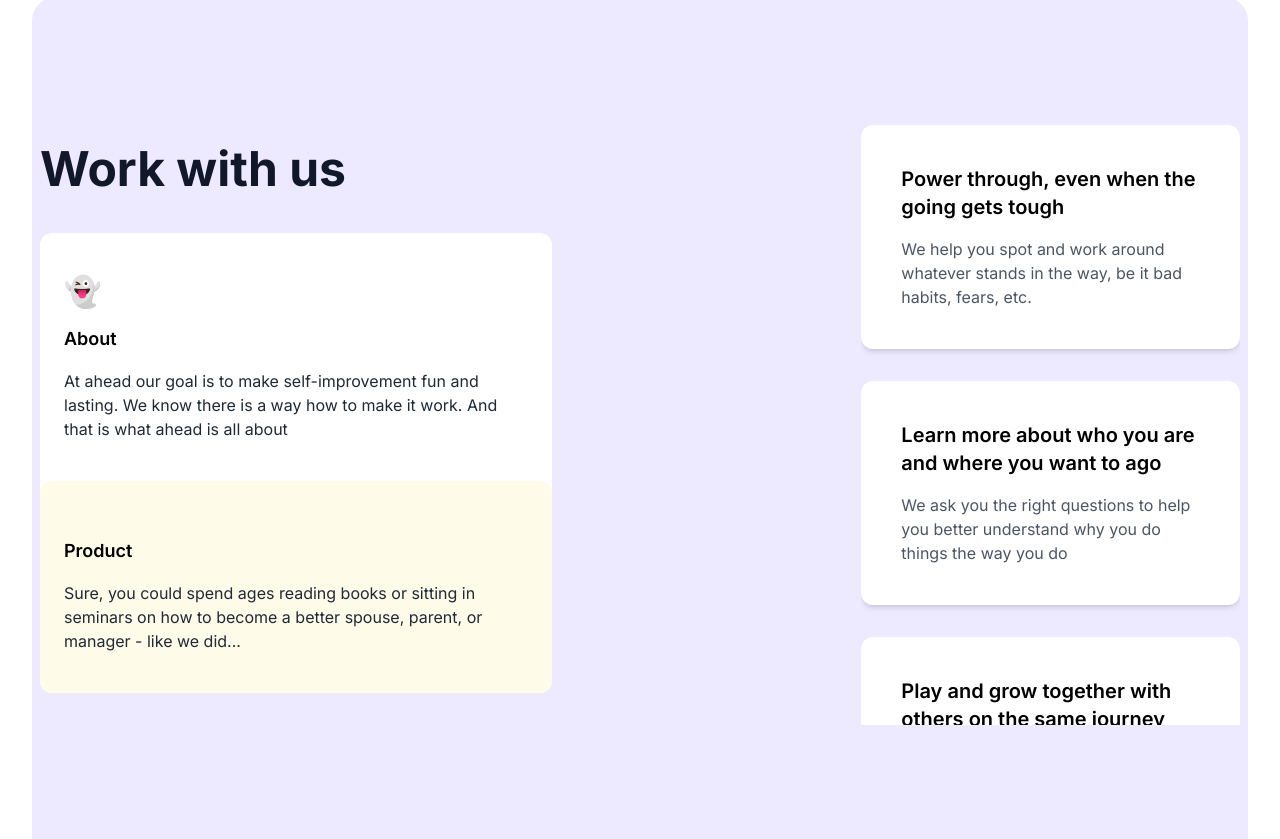
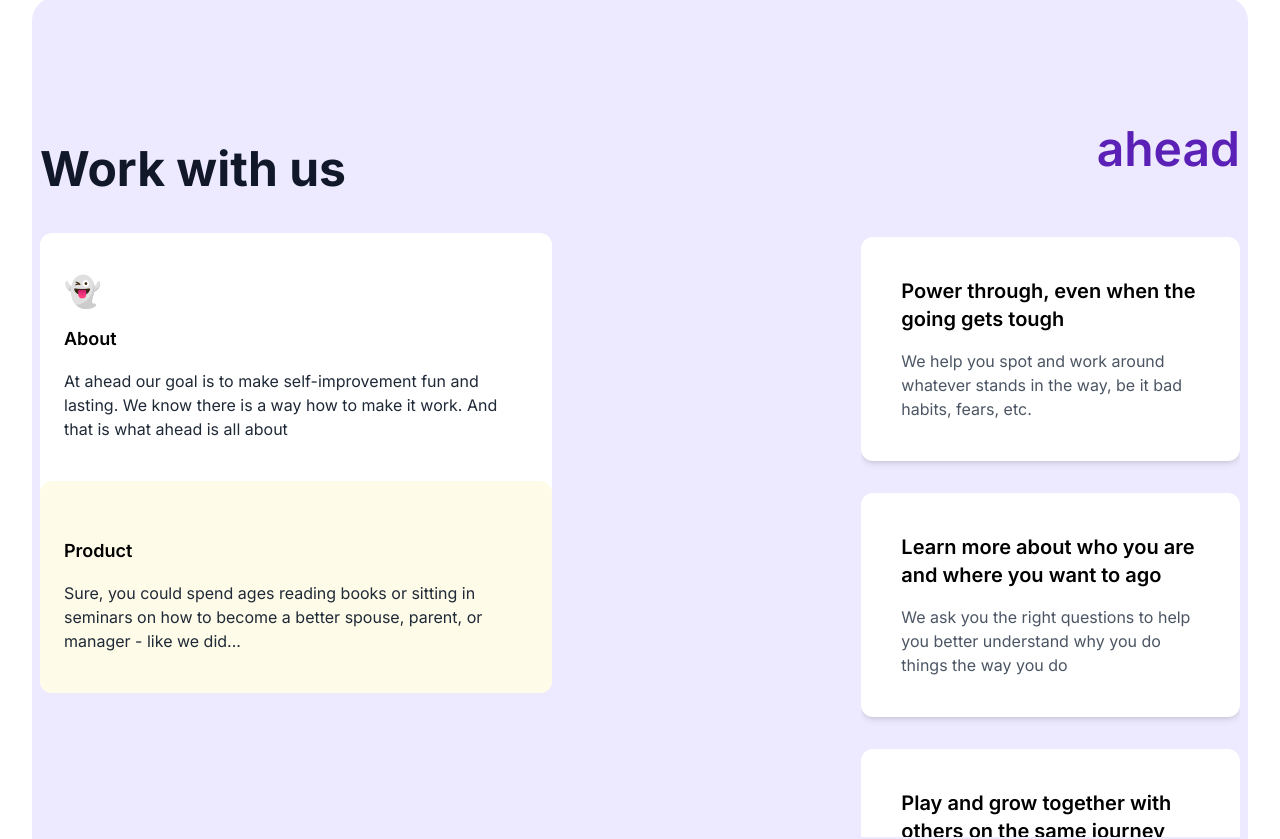
Before and after one commit to bhupeshpr25/ahead, a Next.js app: page / in a window 1280 px wide. Shown: the part 5279-6118 px from the top of the page. Built offline with nearby package versions, Linux system fonts and the light colour scheme.

Commit message:
feat: add benefits section header

```diff
--- a/src/components/Benefits.tsx
+++ b/src/components/Benefits.tsx
@@ -35,7 +35,11 @@
   ];
 
   return (
-    <div className="max-h-[200px] lg:max-h-[600px] overflow-y-auto bg-violet-100">
+    <div className=" bg-violet-100">
+      <h1 className="hidden lg:block mb-16 text-5xl font-semibold text-violet-800 text-end">
+        ahead
+      </h1>
+      <div className="max-h-[200px] lg:max-h-[600px] overflow-y-auto">
         <div className="grid grid-cols-1 gap-8 scrollbar">
           {benefits.map((benefit, index) => (
             <div
@@ -48,6 +52,7 @@
           ))}
         </div>
       </div>
+    </div>
   );
 };
 
```
Lines whose indentation alone changed are shown as unchanged.
